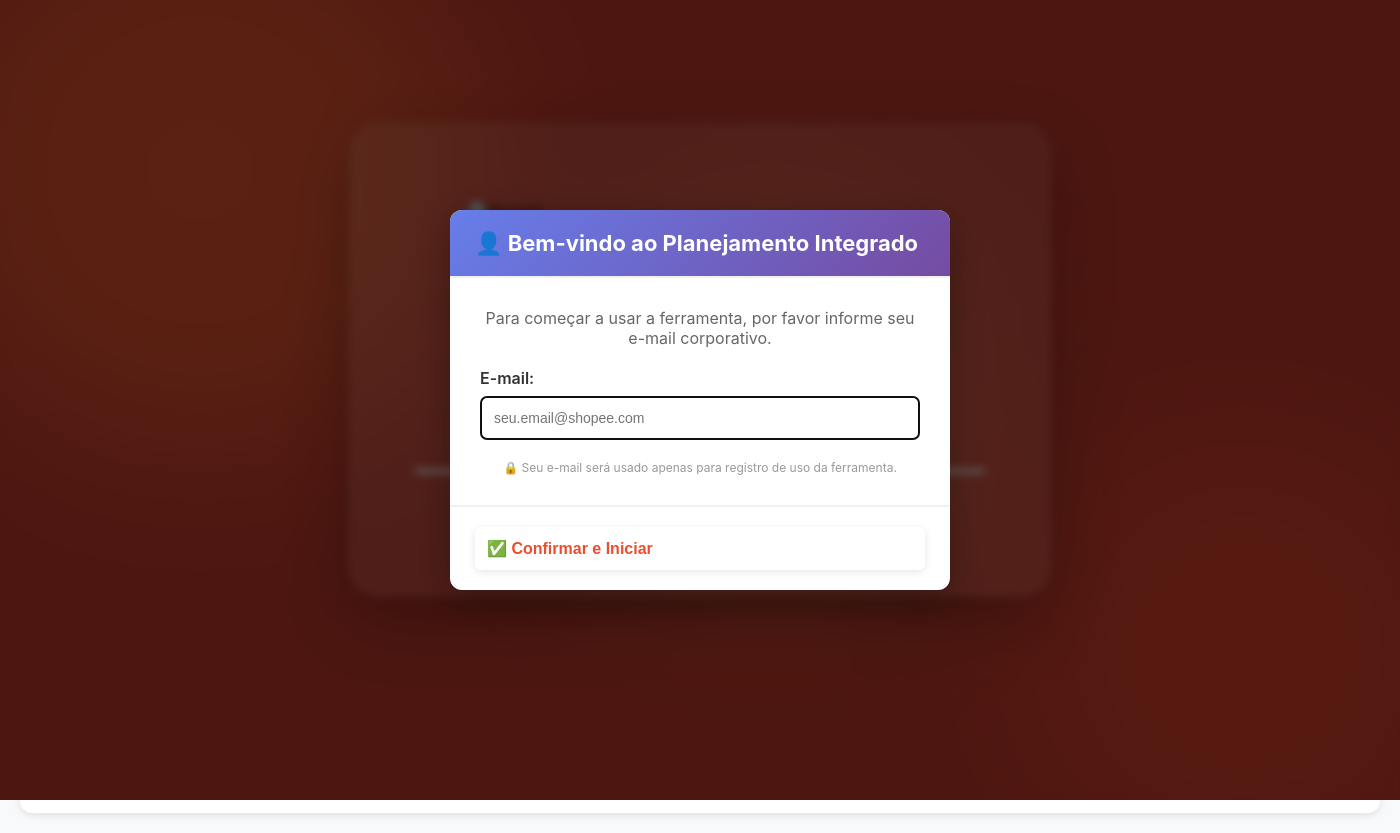
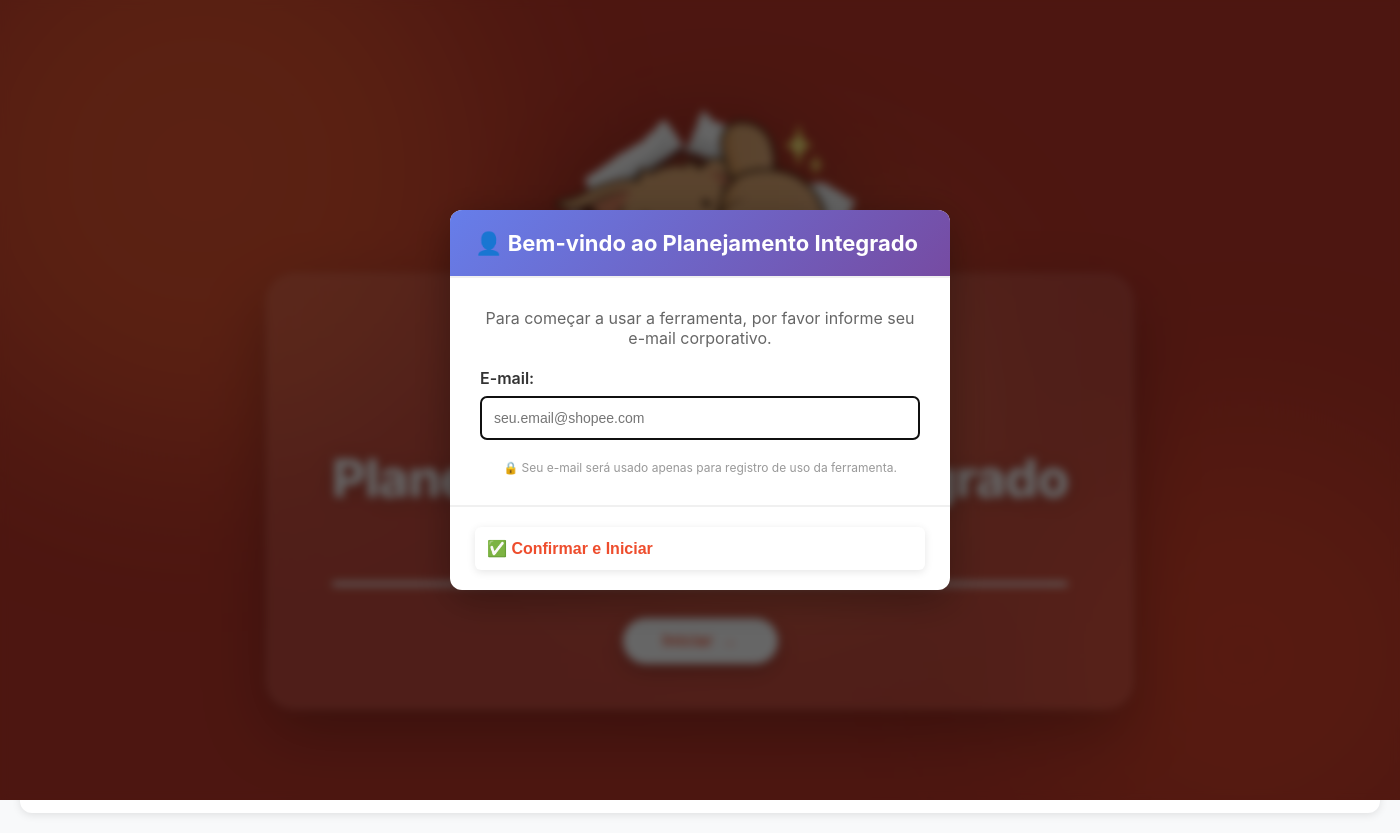
Before and after one commit to Ediiiiipo/Fluxo-Integrado, an Electron app: page index.html in a window 1400 px wide. Drawn offline with Linux system fonts and the light colour scheme; no server answers.

Commit message:
feat: aumenta card e Shopito para preencher tela + adiciona imagem do mascote
- Card ampliado para 860-940px para título em linha única
- Shopito aumentado para 540px proporcional ao card
- Adiciona Shopito-capa.png ao repositório

Co-Authored-By: Claude Sonnet 4.6 <noreply@anthropic.com>

```diff
--- a/redesign-improvements.css
+++ b/redesign-improvements.css
@@ -717,7 +717,7 @@ body {
 .splash-shopito {
   position: relative;
   z-index: 11;
-  margin-bottom: -100px;
+  margin-bottom: -120px;
   animation: shopitoIn 0.9s cubic-bezier(0.34, 1.56, 0.64, 1) 0.15s both;
 }
 
@@ -726,16 +726,16 @@ body {
 }
 
 .shopito-img {
-  width: 460px;
+  width: 540px;
   filter: drop-shadow(0 24px 56px rgba(0, 0, 0, 0.45));
   display: block;
 }
 
 /* Card maior, centralizado */
 .splash-card {
-  padding-top: 110px !important;
-  min-width: 620px;
-  max-width: 700px;
+  padding-top: 130px !important;
+  min-width: 860px;
+  max-width: 940px;
 }
 
 @keyframes shopitoIn {
```
Also changed, not shown: Shopito-capa.png (added).
